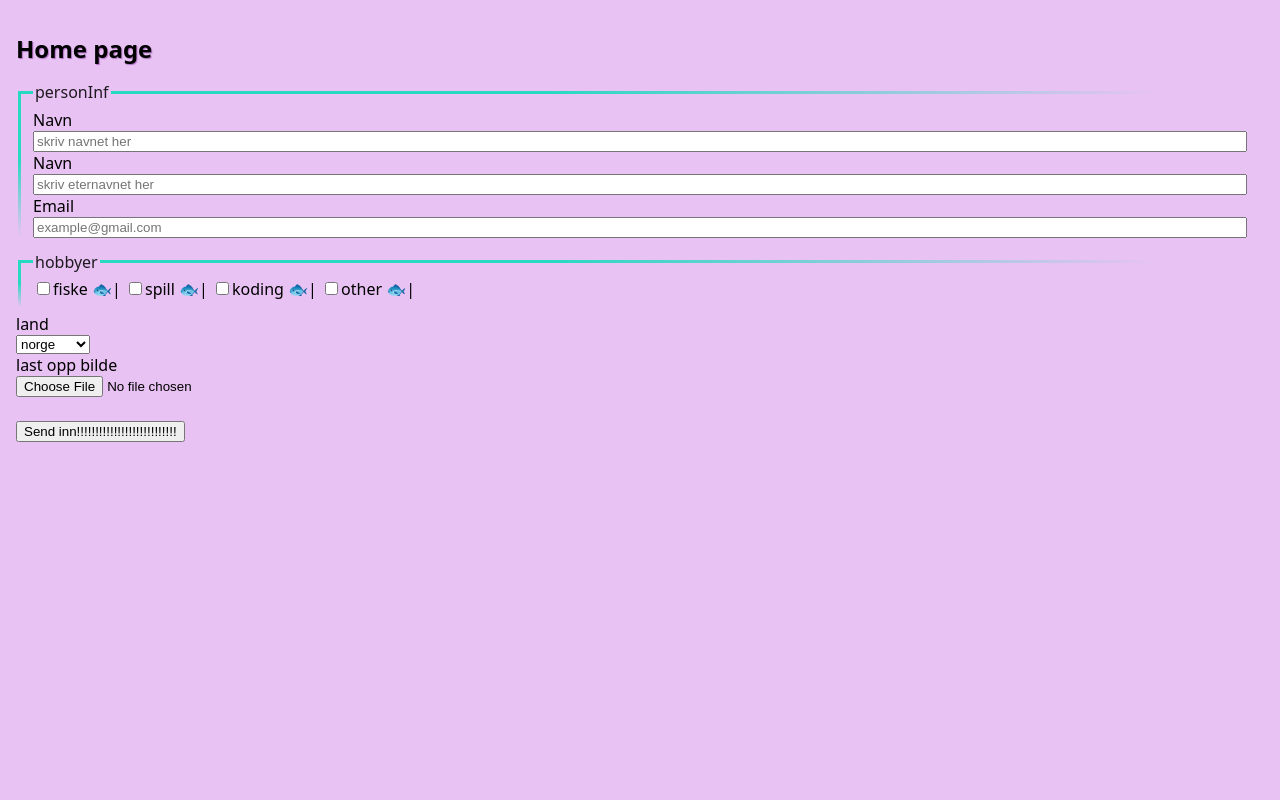
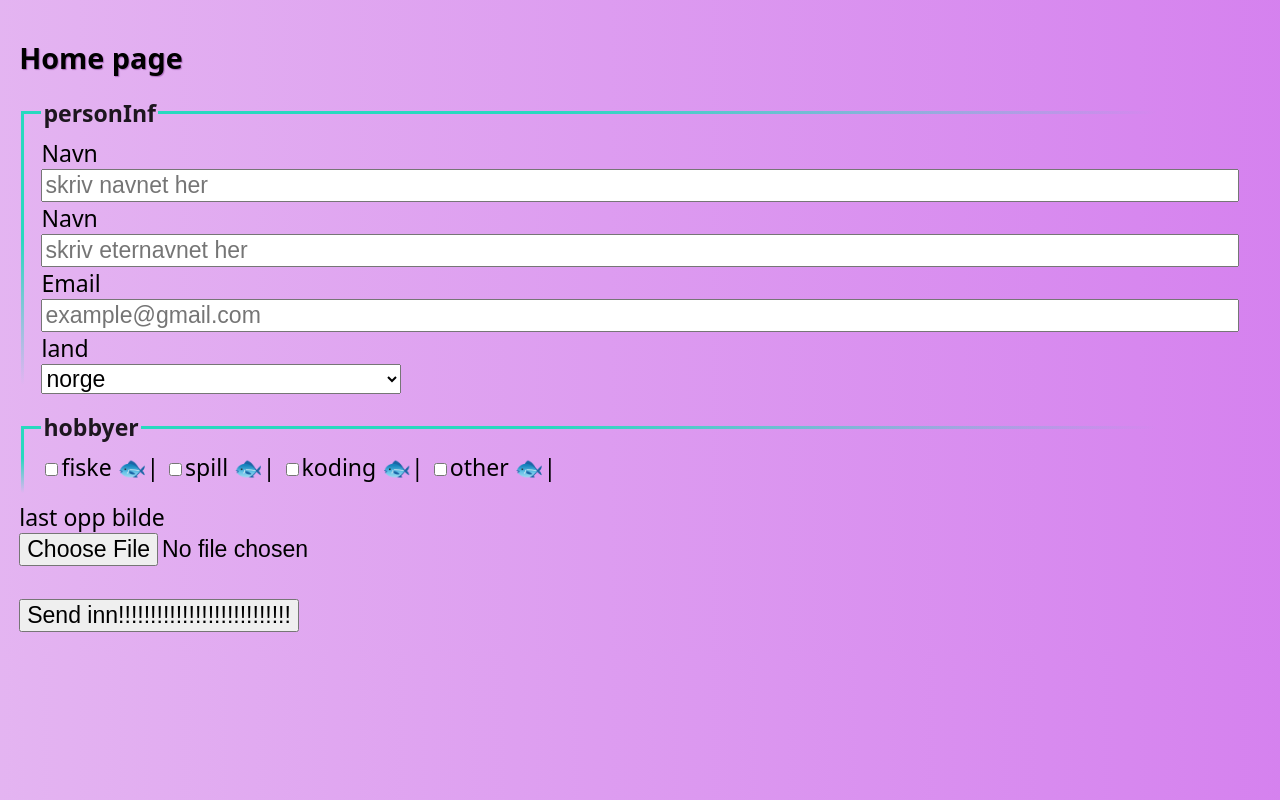
Before and after one commit to adriankoder5/htmlforum2, a website: page index.html in a window 1280 px wide. Drawn offline with Linux system fonts and the light colour scheme.

Commit message:
finalish

```diff
--- a/index.html
+++ b/index.html
@@ -25,6 +25,16 @@
             <label for="email">Email</label>
             <input type="email" id="email" name="email" placeholder="example@gmail.com"/>
           </div>
+          <div class="form_group">
+            <label for="country">land</label>
+            <select name="country" id="country">
+              <option value="norge">norge</option>
+              <option value="sverie">sverie</option>
+              <option value="danmark">danmark</option>
+              <option value="island">island</option>
+              <option value="finnland">finnland</option>
+            </select>
+          </div>
         </fieldset>
         <fieldset>
           <legend>hobbyer</legend>
@@ -33,16 +43,6 @@
           <label><input type="checkbox" name="hobby" value="koding">koding  🐟|</label>
           <label><input type="checkbox" name="hobby" value="other">other  🐟|</label>
         </fieldset>
-        <div class="form_group">
-          <label for="country">land</label>
-          <select name="country" id="country">
-            <option value="norge">norge</option>
-            <option value="sverie">sverie</option>
-            <option value="danmark">danmark</option>
-            <option value="island">island</option>
-            <option value="finnland">finnland</option>
-          </select>
-        </div>
         <div class='form_group'>
           <label for="picture">last opp bilde</label>
           <input type="file" id="picture" name="picture" accept="image/*"/>
@@ -50,6 +50,7 @@
         <br/>
         <button id="submit_btn">Send inn!!!!!!!!!!!!!!!!!!!!!!!!!!!</button>
       </form>
+      <!-- <button id="#konverter-button">nummer</button> -->
     </main>
   </body>
 </html>
--- a/script.js
+++ b/script.js
@@ -3,17 +3,27 @@ console.log('Hello :3/');
 const submitbtn = document.querySelector('#submit_btn');
 // personInf
 const nameInp = document.querySelector('#name');
-const surname = document.querySelector('#surname')
-// land
-const land =document.querySelector('#country')
+const surname = document.querySelector('#surname');
+const land =document.querySelector('#country');
+// const konverteringButton = document.querySelector('#konverter-button')
+
+
 
 
 function submit(event) {
     event.preventDefault();
-    const nameS = nameInp.value
-    const surnameS = surname.value
-    const countryS = land.value
+    const nameS = nameInp.value;
+    const surnameS = surname.value;
+    const countryS = land.value;
 
-    console.log(nameS);console.log(surnameS);console.log(countryS)
+    console.log(nameS);console.log(surnameS);console.log(countryS);
 }
 submitbtn.addEventListener('click', submit);
+
+
+// function konvertering(event2) {
+//     event2.preventDefault();
+//     konverteringButton.textContent = Math.random() * 10000;
+// }
+
+// konverteringButton.addEventListener("click", konvertering)
--- a/styles.css
+++ b/styles.css
@@ -1,12 +1,14 @@
 * {
   box-sizing: border-box;
+  font-size: 1.2rem;
 }
 
 body {
   margin: 0;
   font-family: system-ui, sans-serif;
   color: black;
-  background-color: rgba(210, 131, 232, 0.492);
+  /* background-color: rgba(210, 131, 232, 0.492); */
+  background-image: linear-gradient(90deg,rgba(210, 131, 232, 0.605),rgba(186, 47, 228, 0.605));
 }
 
 main {
@@ -32,5 +34,12 @@ select{
   width: fit-content;
 }
 legend{
+  font-weight: bold;
   color: rgba(0, 0, 0, 0.875);
 }
+#country{
+  width: 30%;
+}
+button{
+  cursor: pointer;
+}
```
